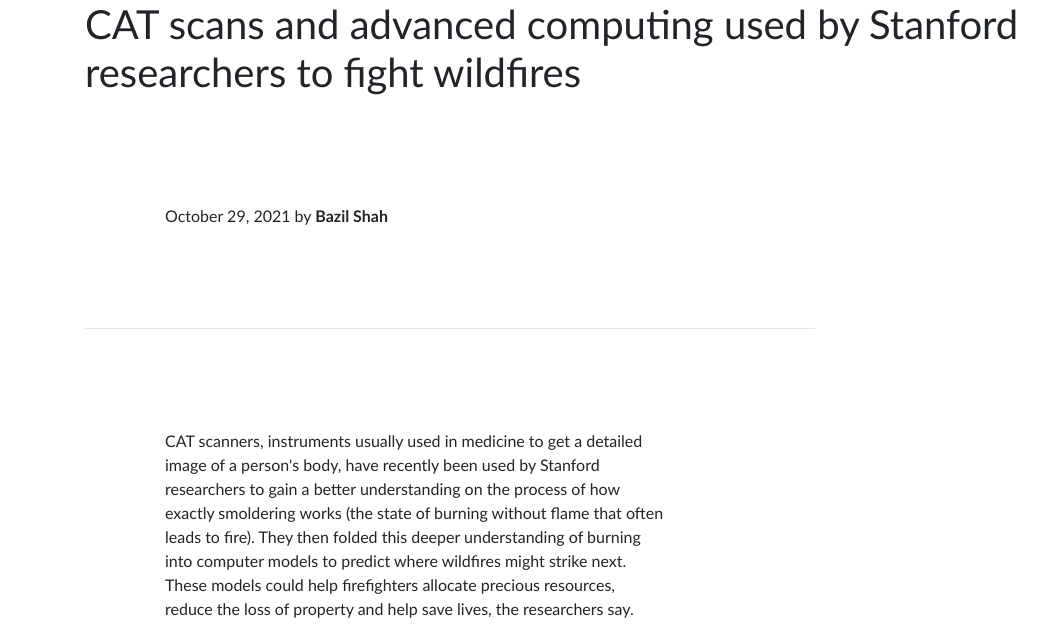
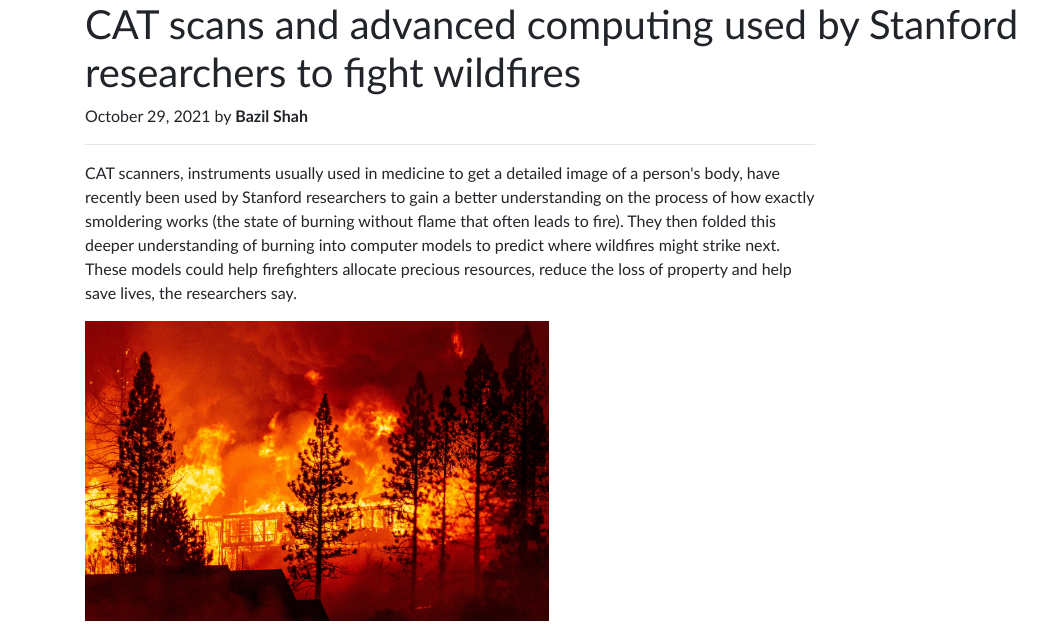
Before and after one commit to BossWasHere/cs-in-society, a website built with Vite: page bs.html in a window 1280 px wide. Shown: the part 56-681 px from the top of the page, without its empty margins (0-1062 px from the left). Built offline with nearby package versions, Linux system fonts and the light colour scheme.

Commit message:
Fix stylesheet

```diff
--- a/main.css
+++ b/main.css
@@ -2,12 +2,6 @@
 body {
   font-family: 'Trebuchet MS', 'Lucida Sans Unicode', 'Lucida Grande',
     'Lucida Sans', Arial, sans-serif;
-}
-p {
-  margin-top: 100px;
-  margin-bottom: 100px;
-  margin-right: 150px;
-  margin-left: 80px;
 }
 
 .box {
@@ -15,11 +9,6 @@
   border: 5px dashed #f7a239;
 }
 
-img {
-  width: 100%;
-  height: 100%;
-}
-
 .center {
   display: block;
   margin-left: auto;
```
